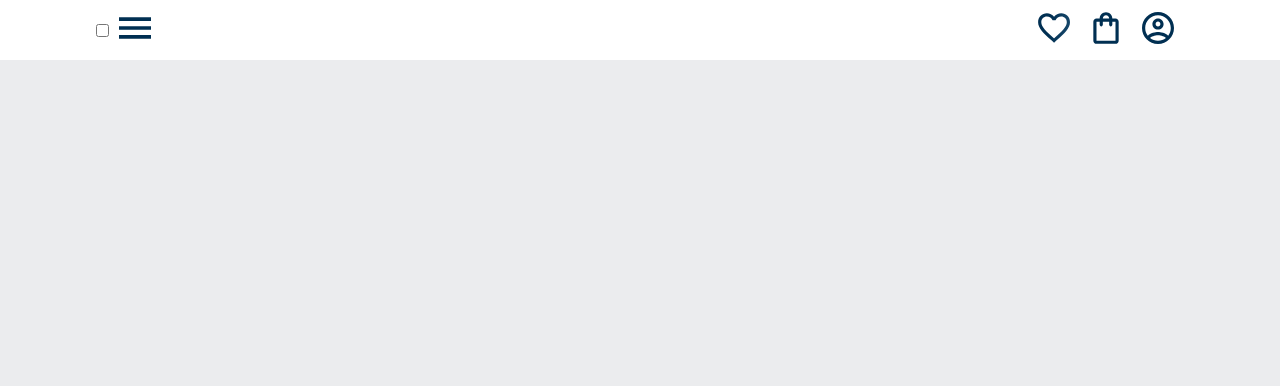
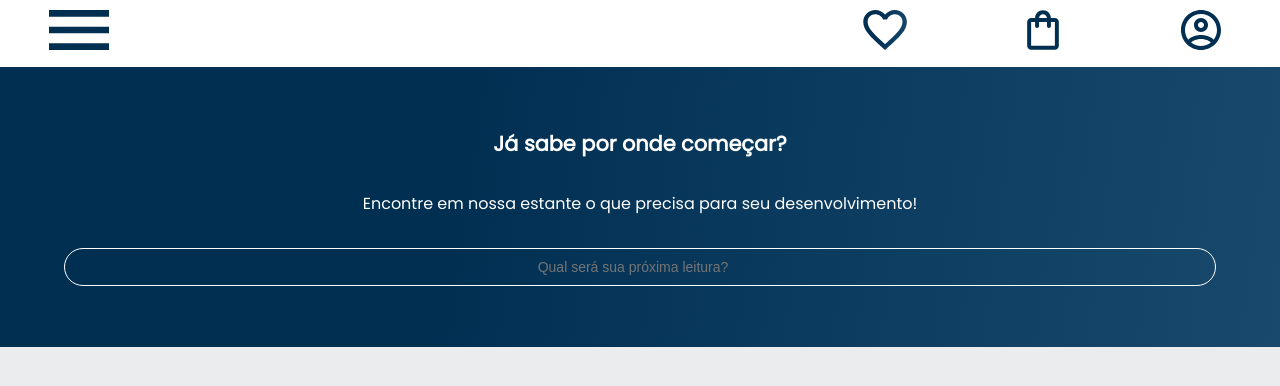
Before and after one commit to WJuniorAndrade/AluraBooks, a plain HTML site: page index.html in a window 1280 px wide. Drawn offline with Linux system fonts and the light colour scheme.

Commit message:
Estilização do menu e contrução do banner inicial

```diff
--- /dev/null
+++ b/css/header.css
@@ -0,0 +1,72 @@
+.barra-menu-hamburger{
+    background-color:var(--header-background);
+}
+
+#menu-hamburger{
+    display: flex;
+    justify-content: space-between;
+    position: relative;
+    background-color: var(--branco);
+}
+
+#menu-hamburger img{
+    margin: 10px 15px;
+    width: 10vw;
+    height: 5vh;
+}
+
+.container{
+    display: flex;
+    align-items: center;
+
+}
+
+
+/* BARRA DE MENU COM CSS */
+
+/* Para conseguir implementar esse menu é usado uma pseudo classe, onde quando ouver o click no intem de barra de menu o conteudo será exibido em forma de menu hamburger.
+
+Também é usada a propriedade "position" onde podemos definir em que parte o menu irá aparecerar.
+
+*/
+
+.lista-menu{
+    display: none;
+    position: absolute;
+    top: 100%;
+}
+
+.container-menu:checked~.lista-menu{
+    display: block;
+    background-color: var(--branco);
+    width: 30vh;
+
+}
+
+.container-menu{
+    display: none;
+}
+
+
+.catego-menu-itens{
+    padding: 1.3em;
+    list-style: none;
+}
+
+#tiulo-categoria {
+    text-decoration: none;
+    padding: 1.3em;
+    list-style: none;
+    color: var(--titulo-menu-categoria);
+    font-weight: 600;
+}
+
+.catego-menu-itens a {
+    text-decoration: none;
+    background-image: linear-gradient(97.54deg, #002F52 35.49%, #326589 165.37%);
+    -webkit-background-clip: text;
+    -webkit-text-fill-color: transparent;
+    background-clip: text;
+    font-weight: 400;
+
+}
--- a/css/style.css
+++ b/css/style.css
@@ -1,79 +1,56 @@
+@import url('https://fonts.googleapis.com/css2?family=Poppins:ital@0;1&display=swap');
+
+@import url(header.css);
+
 *{
     margin: 0%;
     padding: 0%;
     box-sizing: border-box;
+
 }
 
 :root{
     --body-background: #EBECEE;;
-    --header-background:#FFFFFF;
-
+    --branco:#FFFFFF;
+    --titulo-menu-categoria:#EB9B00;
+    --font-Poppins:'Poppins', sans-serif;
 }
 
 body{
     background-color: var(--body-background);
+    font-family: var(--font-Poppins);
 }
 
-.barra-menu-hamburger{
-    background-color:var(--header-background);
+.banner{
+    height: 35vh;
+    background-image: linear-gradient(97.54deg, #002F52 35.49%, #326589 165.37%);
+    padding: 5%;
+    text-align: center;
+    display: flex;
+    flex-direction: column;
+    align-items: center;
+    justify-content: center;
+    gap: 4vh;
+    color: var(--branco);
 
 }
 
-#menu-hamburger{
-    max-width: 85vw;
-    height: 60px;
-    margin: auto;
-   display: flex;
-   justify-content: space-between;
-   position: relative;
+#titulo-banner{
+    font-size: 1.3em;
 }
 
-#menu-hamburger img{
-    margin: 0px 10px;
-    width: 32px;
-    height: 32px;
-
+#paragrafo-banner{
+    width: 80vw;
+    font-weight: 500;
 }
 
-.container{
-    display: flex;
-    align-items: center;
+#banner-pesquisa{
+    width: 90vw;
+    padding: 10px ;
+    background-color: transparent;
+    border: 1px solid var(--branco);
+    border-radius: 24px;
+    font-size: 14px;
+    text-align: center;
+    color: var(--branco);
 }
-
-
-/* BARRA DE MENU COM CSS */
-
-/* Para conseguir implementar esse menu é usado uma pseudo classe, onde quando ouver o click no intem de barra de menu o conteudo será exibido em forma de menu hamburger.
-
-Também é usada a propriedade "position" onde podemos definir em que parte o menu aparecerar.
-
-*/
-
-
-.lista-menu{
-    display: none;
-    position: absolute;
-    top: 100%;
-}
-
-.container-menu:checked~.lista-menu{
-    display: block;
-
-}
-
-.catego-menu-itens{
-    padding: 20px;
-    list-style: none;
-}
-
-.catego-menu-itens a {
-    text-decoration: none;
-}
-
-#tiulo-categoria {
-    text-decoration: none;
-    padding: 20px;
-    list-style: none;
-    font-size: ;
-
-}
--- a/index.html
+++ b/index.html
@@ -20,7 +20,7 @@
                 </label>
 
                 <ul class="lista-menu">
-                    <li id="tiulo-categoria">Categoria</li>
+                    <li id="tiulo-categoria">CATEGORIA</li>
 
                     <li class="catego-menu-itens">
                         <a  href="#">PROGRAMAÇÃO</a></li>
@@ -52,5 +52,17 @@
         </nav>
 
     </header>
+
+    <section class="banner">
+
+        <h2 id="titulo-banner">Já sabe por onde começar?</h2>
+        <p id="paragrafo-banner">Encontre em nossa estante o que precisa para seu desenvolvimento!</p>
+        <input type="search" name="pesquisa" id="banner-pesquisa" placeholder="Qual será sua próxima leitura?">
+
+    </section>
+
+
+
+
 </body>
 </html>
```
